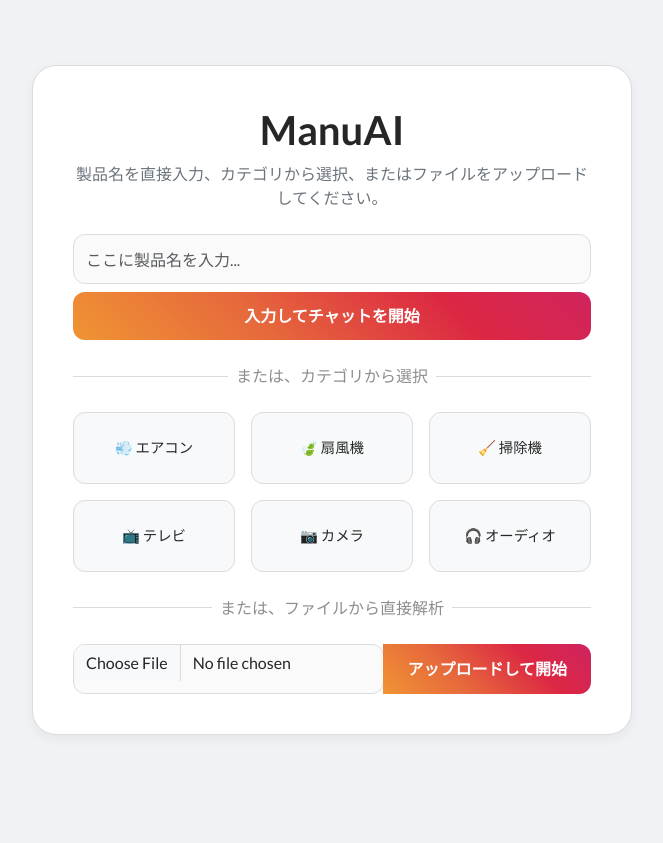
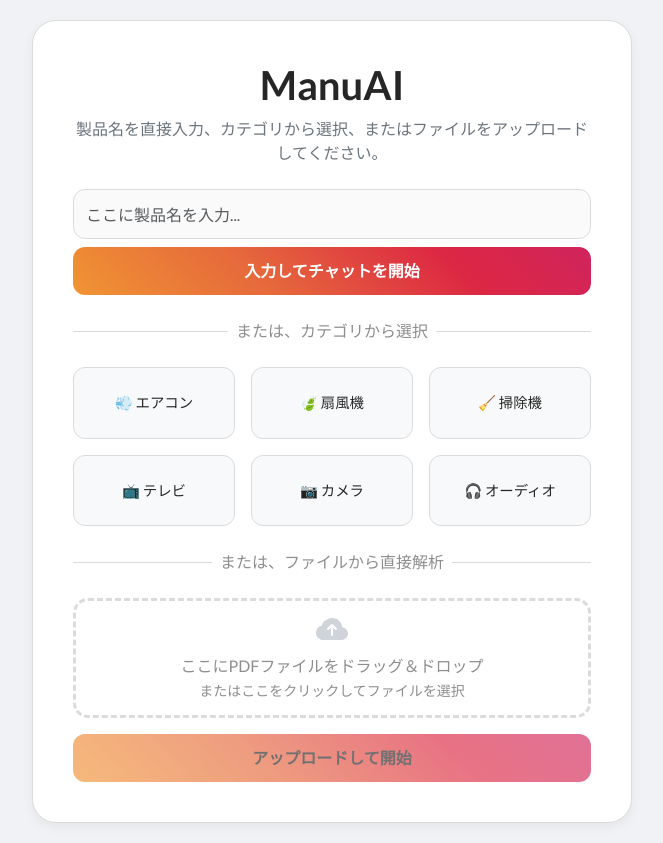
Before and after one commit to s1f10240204/django-rag-manual-app, a Django app: page / in a window 1280 px wide. Shown: the whole page, without its empty margins (308-971 px from the left). Before the commit the page ends 735 px from the top, so only its background shows below. Run offline with Django 5.2, Linux system fonts and the light colour scheme.

Commit message:
アップロード画面のcss変更

```diff
--- a/ragapp/templates/ragapp/load_manual.html
+++ b/ragapp/templates/ragapp/load_manual.html
@@ -20,21 +20,27 @@
 
     <div class="category-grid">
         {% for category in categories %}
-        <a href="?category={{ category.slug }}" class="category-card">
-            {{ category.name }}
-        </a>
+        <a href="?category={{ category.slug }}" class="category-card">{{ category.name }}</a>
         {% endfor %}
     </div>
 
     <div class="separator">または、ファイルから直接解析</div>
 
-    <form action="{% url 'upload_manual' %}" method="post" enctype="multipart/form-data">
+    <form action="{% url 'upload_manual' %}" method="post" enctype="multipart/form-data" id="upload-form">
         {% csrf_token %}
-        <div class="input-group">
-            <input class="form-control" type="file" name="pdf_file" accept=".pdf" required>
-            <button class="btn btn-gradient" type="submit">アップロードして開始</button>
+        <div class="drop-zone" id="drop-zone">
+            <span class="drop-zone__prompt">
+                <svg xmlns="http://www.w3.org/2000/svg" width="32" height="32" fill="currentColor" class="bi bi-cloud-arrow-up-fill" viewBox="0 0 16 16"><path d="M8 2a5.53 5.53 0 0 0-3.594 1.342c-.766.66-1.321 1.52-1.464 2.383C1.266 6.095 0 7.555 0 9.318 0 11.366 1.708 13 3.781 13h8.906C14.502 13 16 11.57 16 9.773c0-1.636-1.242-2.969-2.834-3.194C12.923 3.999 10.69 2 8 2m2.354 5.146a.5.5 0 0 1-.708.708L8.5 6.707V10.5a.5.5 0 0 1-1 0V6.707L6.354 7.854a.5.5 0 1 1-.708-.708l2-2a.5.5 0 0 1 .708 0z"/></svg>
+                <br>ここにPDFファイルをドラッグ＆ドロップ<br>
+                <small>またはここをクリックしてファイルを選択</small>
+            </span>
+            <input class="drop-zone__input" type="file" name="pdf_file" id="file-input" accept=".pdf">
+        </div>
+        <div class="d-grid mt-3">
+             <button class="btn btn-gradient" type="submit" id="upload-button" disabled>アップロードして開始</button>
         </div>
     </form>
+
     {% elif suggested_products %}
     <h1>{{ current_category_name }}</h1>
     <p class="text-secondary mb-4">人気の製品を選択するか、型番を直接入力してください。</p>
@@ -56,6 +62,7 @@
 
 <script>
 document.addEventListener('DOMContentLoaded', () => {
+    // 製品候補クリックのロジック (変更なし)
     const suggestionsContainer = document.getElementById('suggestions-container');
     if (suggestionsContainer) {
         const productInput = document.getElementById('product-input');
@@ -67,10 +74,57 @@ document.addEventListener('DOMContentLoaded', () => {
             }
         });
     }
+
+    // アップロードエリアのJavaScript (変更なし)
+    const dropZone = document.getElementById('drop-zone');
+    const fileInput = document.getElementById('file-input');
+    const uploadButton = document.getElementById('upload-button');
+    const promptSpan = dropZone.querySelector('.drop-zone__prompt');
+    dropZone.addEventListener('click', () => fileInput.click());
+    fileInput.addEventListener('change', () => {
+        if (fileInput.files.length > 0) {
+            updateDropZone(fileInput.files[0]);
+        }
+    });
+    dropZone.addEventListener('dragover', (e) => {
+        e.preventDefault();
+        dropZone.classList.add('drop-zone--over');
+    });
+    ['dragleave', 'dragend'].forEach(type => {
+        dropZone.addEventListener(type, () => dropZone.classList.remove('drop-zone--over'));
+    });
+    dropZone.addEventListener('drop', (e) => {
+        e.preventDefault();
+        if (e.dataTransfer.files.length > 0) {
+            fileInput.files = e.dataTransfer.files;
+            updateDropZone(fileInput.files[0]);
+        }
+        dropZone.classList.remove('drop-zone--over');
+    });
+    function updateDropZone(file) {
+        let fileInfo = dropZone.querySelector('.drop-zone__file-info');
+        if (fileInfo) fileInfo.remove();
+        if (file) {
+            promptSpan.style.display = 'none';
+            const infoDiv = document.createElement('div');
+            infoDiv.className = 'drop-zone__file-info';
+            infoDiv.innerHTML = `<span class="file-name">${file.name}</span><span class="file-remove">&times;</span>`;
+            dropZone.appendChild(infoDiv);
+            uploadButton.disabled = false;
+            infoDiv.querySelector('.file-remove').addEventListener('click', (e) => {
+                e.stopPropagation();
+                fileInput.value = "";
+                promptSpan.style.display = 'block';
+                infoDiv.remove();
+                uploadButton.disabled = true;
+            });
+        }
+    }
 });
 </script>
 
 <style>
+/* ... 既存の<style>タグの内容 ... */
 .separator { display: flex; align-items: center; text-align: center; color: var(--text-secondary); margin: 1.5rem 0; }
 .separator::before, .separator::after { content: ''; flex: 1; border-bottom: 1px solid var(--border-color); }
 .separator:not(:empty)::before { margin-right: .5em; }
@@ -80,5 +134,49 @@ document.addEventListener('DOMContentLoaded', () => {
 .category-card:hover { border-color: #ddd; background: #fff; transform: translateY(-3px); box-shadow: 0 4px 10px rgba(0,0,0,0.05); }
 .back-link { display: block; margin-top: 1.5rem; color: var(--text-secondary); text-decoration: none; }
 .back-link:hover { color: var(--text-primary); }
+
+/* ★★★ アップロードエリアのCSSを調整 ★★★ */
+.drop-zone {
+    width: 100%;
+    height: 120px; /* 高さを 200px から 120px に変更 */
+    padding: 20px; /* パディングを 25px から 20px に変更 */
+    display: flex;
+    align-items: center;
+    justify-content: center;
+    text-align: center;
+    font-size: 1rem; /* フォントサイズを 1.1rem から 1rem に変更 */
+    color: var(--text-secondary);
+    border: 3px dashed var(--border-color);
+    border-radius: 15px;
+    cursor: pointer;
+    transition: background-color 0.2s, border-color 0.2s;
+}
+.drop-zone--over {
+    border-style: solid;
+    border-color: var(--accent-gradient);
+    background-color: rgba(0, 123, 255, 0.05);
+}
+.drop-zone__input {
+    display: none;
+}
+.drop-zone__prompt svg {
+    color: #ced4da;
+    margin-bottom: 0.5rem; /* マージンを調整 */
+}
+.drop-zone__file-info {
+    font-size: 1rem;
+    font-weight: bold;
+    color: var(--text-primary);
+}
+.file-remove {
+    margin-left: 10px;
+    color: #dc3545;
+    font-size: 1.5rem;
+    cursor: pointer;
+    font-weight: bold;
+}
+.file-remove:hover {
+    color: #a71d2a;
+}
 </style>
 {% endblock %}
```
Also changed, not shown: 4 other files.
